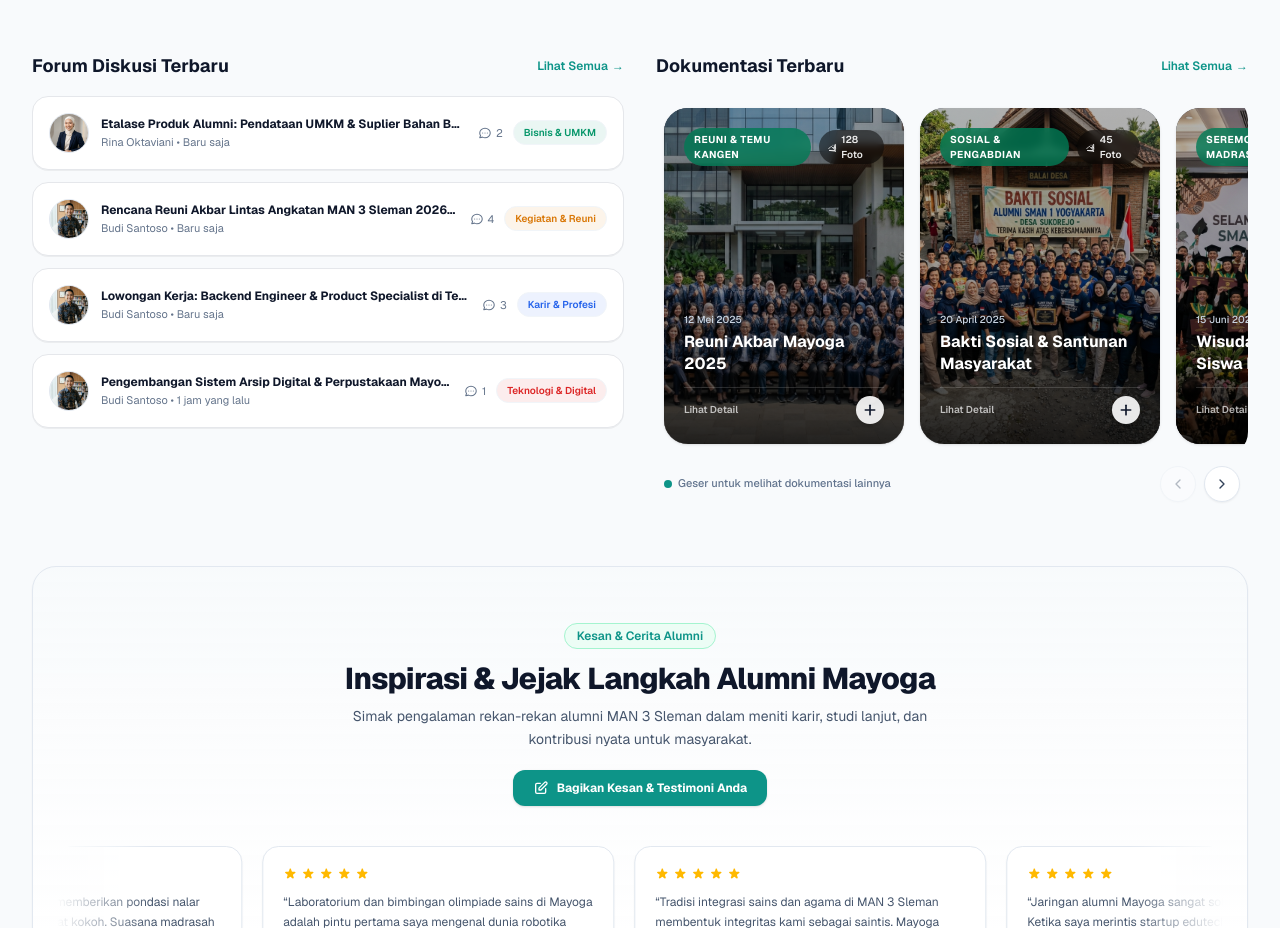
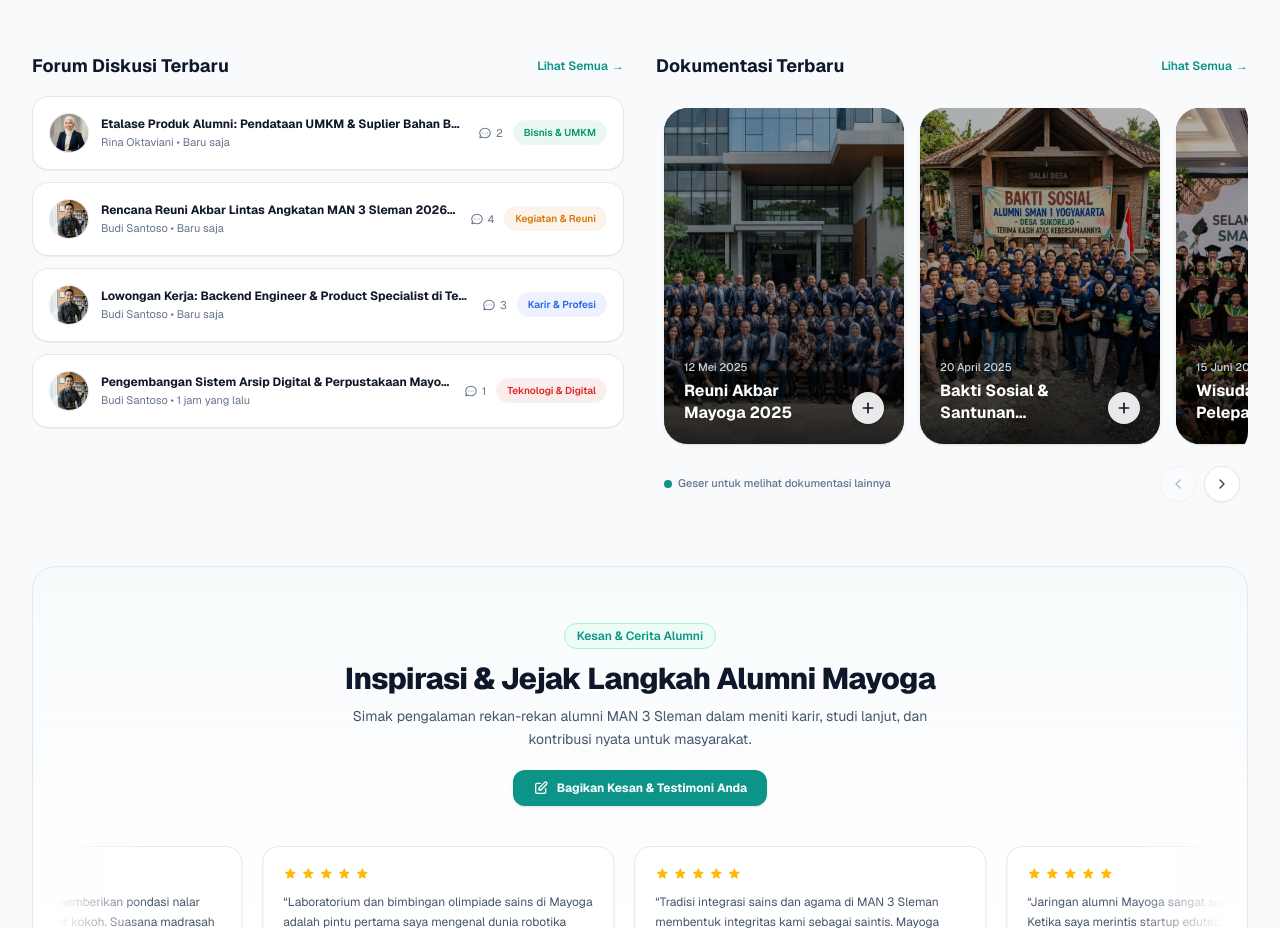
Before and after one commit to tepe77/m3s-connect, a Next.js app in the folder frontend/: page / in a window 1280 px wide. Shown: the part 1240-2168 px from the top of the page. Built offline with nearby package versions, Linux system fonts and the light colour scheme; no server answers.

Commit message:
style(carousel): simplify documentation card with clean date, title, and plus button

```diff
--- a/frontend/src/components/ui/apple-cards-carousel.tsx
+++ b/frontend/src/components/ui/apple-cards-carousel.tsx
@@ -268,49 +268,25 @@ export function CarouselCard({
           className="absolute inset-0 bg-gradient-to-t from-black/85 via-black/35 to-black/30 pointer-events-none"
         />
 
-        {/* Card Top Category & Badges */}
-        <div className="relative z-10 w-full flex items-center justify-between gap-2">
-          <span className="inline-block px-2.5 py-1 rounded-full text-[10px] font-bold uppercase tracking-wider text-white bg-emerald-700/80 backdrop-blur-xs">
-            {category}
-          </span>
-          {count && (
-            <span className="inline-flex items-center gap-1 px-2 py-0.5 rounded-full text-[10px] font-semibold text-white/90 bg-black/50 backdrop-blur-xs">
-              <svg className="w-3 h-3" fill="none" stroke="currentColor" viewBox="0 0 24 24">
-                <path
-                  strokeLinecap="round"
-                  strokeLinejoin="round"
-                  strokeWidth={2}
-                  d="M4 16l4.586-4.586a2 2 0 012.828 0L16 16m-2-2l1.586-1.586a2 2 0 012.828 0L20 14m-6-6h.01M6 20h12a2 2 0 002-2V6a2 2 0 00-2 2v12a2 2 0 002 2z"
-                />
-              </svg>
-              <span>{count}</span>
-            </span>
-          )}
-        </div>
-
-        {/* Card Bottom: Title & Meta */}
-        <div className="relative z-10 w-full mt-auto">
+        {/* Card Bottom: Date, Title & Bottom-Right Plus Icon */}
+        <div className="relative z-10 w-full mt-auto flex items-end justify-between gap-3">
+          <div className="min-w-0 pr-1">
             {date && (
-            <p className="text-[10px] font-medium text-slate-300 mb-1">
+              <p className="text-[11px] font-medium text-slate-300 mb-1">
                 {date}
               </p>
             )}
             <h3 className="font-bold leading-snug text-white text-sm sm:text-base line-clamp-2 drop-shadow-sm group-hover/carousel-card:text-emerald-200 transition-colors">
               {title}
             </h3>
+          </div>
 
-          {/* Plus Icon Trigger Button */}
-          <div className="mt-3 flex items-center justify-between pt-2 border-t border-white/15">
-            <span className="text-[10px] font-semibold text-white/70 group-hover/carousel-card:text-white transition-colors">
-              Lihat Detail
-            </span>
           <span
             aria-hidden
-              className="flex size-7 items-center justify-center rounded-full bg-white/90 text-slate-900 shadow-md transition-transform group-hover/carousel-card:scale-110 group-hover/carousel-card:bg-emerald-400 group-hover/carousel-card:text-emerald-950"
+            className="shrink-0 flex size-8 items-center justify-center rounded-full bg-white/90 text-slate-900 shadow-md transition-transform group-hover/carousel-card:scale-110 group-hover/carousel-card:bg-emerald-400 group-hover/carousel-card:text-emerald-950"
           >
             <Plus className="size-4 stroke-[2.5]" />
           </span>
-          </div>
         </div>
       </button>
 
```
Lines whose indentation alone changed are shown as unchanged.
